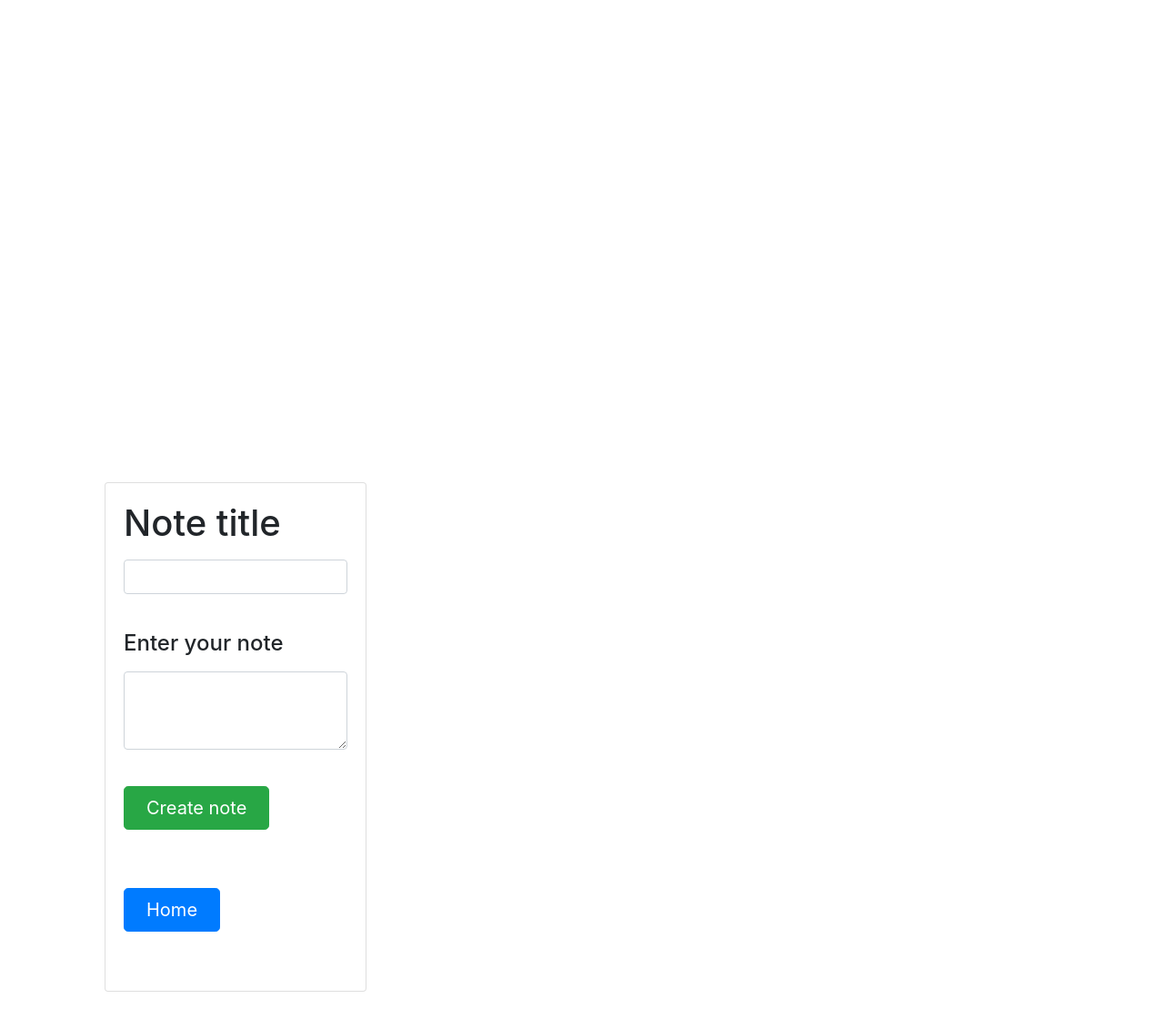
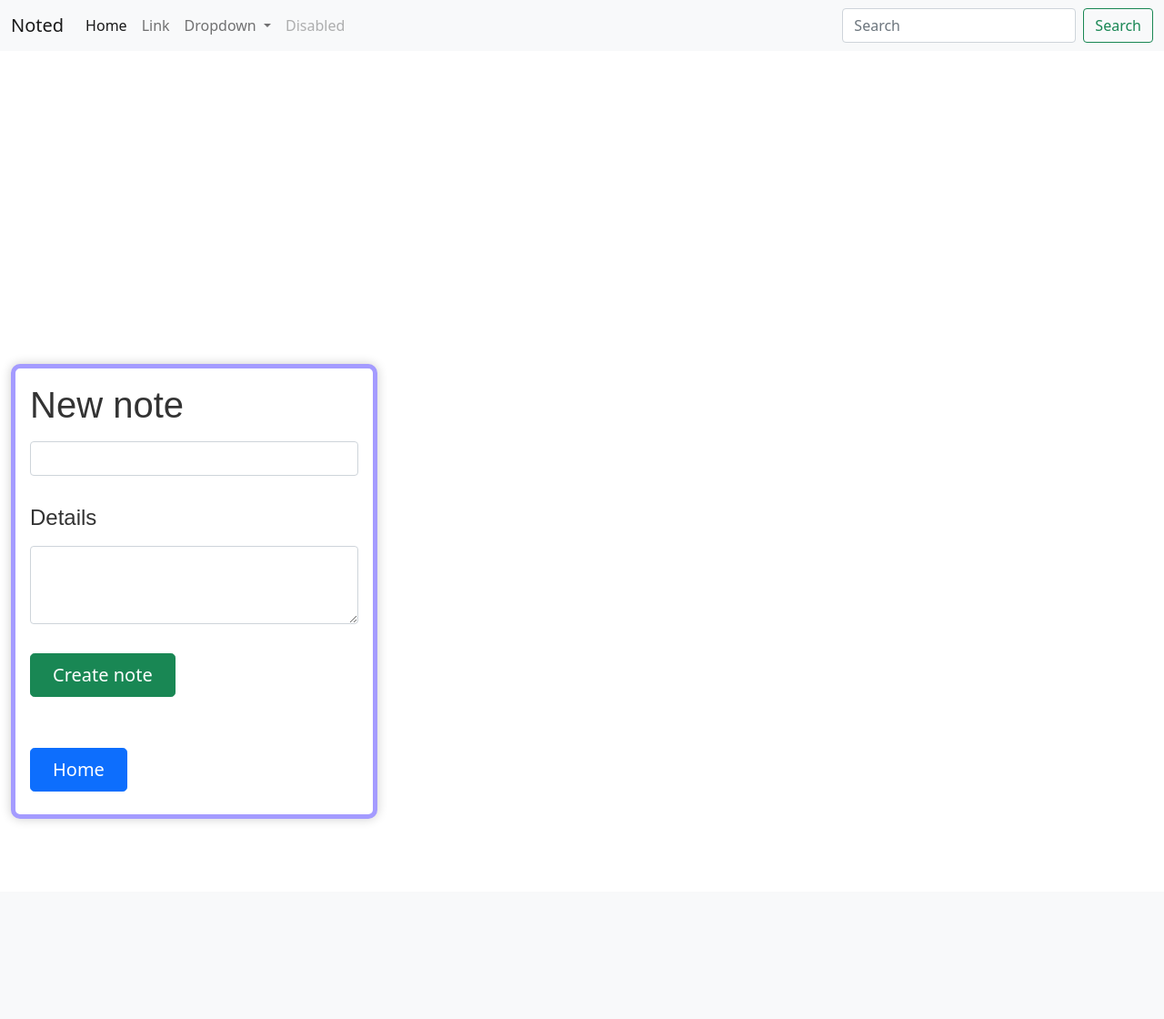
Before and after one commit to msnyman1991/noted, a Flask app: page /all_notes in a window 1280 px wide. Shown: the whole page at 91% size. After the commit the page ends 902 px from the top, so only its background shows below. Run offline with Flask 2, Linux system fonts and the light colour scheme; data that the repository does not hold is empty; some libraries are stand-ins or nearby versions.

Commit message:
updated styling

```diff
--- a/static/styles/style.css
+++ b/static/styles/style.css
@@ -1,7 +1,7 @@
 html,
 body {
-  height: 100%;
-  padding-top: 250px;
+  /* height: 100%; */
+  padding-top: 200px;
   padding-bottom: 40px;
 
 }
@@ -50,3 +50,54 @@ body {
   border-top-left-radius: 0;
   border-top-right-radius: 0;
 }
+
+div.card {
+  position: relative;
+  display: -ms-flexbox;
+  display: flex;
+  -ms-flex-direction: column;
+  flex-direction: column;
+  min-width: 0;
+  word-wrap: break-word;
+  background-color: #fff;
+  background-clip: border-box;
+  border-radius: 10px;
+  overflow: hidden;
+  min-height: 500px;
+  box-shadow: 0 0 12px 0 rgba(0,0,0,0.2);
+}
+
+div.card-create {
+  position: relative;
+  display: -ms-flexbox;
+  display: flex;
+  -ms-flex-direction: column;
+  flex-direction: column;
+  min-width: 0;
+  word-wrap: break-word;
+  background-color: #fff;
+  background-clip: border-box;
+  border-radius: 10px;
+  overflow: hidden;
+  min-height: 500px;
+  border: 5px solid rgb(164 155 255);
+  box-shadow: 0 0 12px 0 rgba(0,0,0,0.2);
+}
+
+h1{
+  color: #333;
+  font-family: Arial, Helvetica, sans-serif;
+
+}
+
+h4{
+  color: #333;
+  font-family: Arial, Helvetica, sans-serif;
+
+}
+
+p{
+  color: #333;
+  font-family: Arial, Helvetica, sans-serif;
+
+}
--- a/templates/all_notes.html
+++ b/templates/all_notes.html
@@ -2,21 +2,56 @@
 <html lang="en">
 <head>
     <link rel="stylesheet" type="text/css" href="static/styles/style.css">
-    <link rel="stylesheet" href="https://stackpath.bootstrapcdn.com/bootstrap/4.3.1/css/bootstrap.min.css" integrity="sha384-ggOyR0iXCbMQv3Xipma34MD+dH/1fQ784/j6cY/iJTQUOhcWr7x9JvoRxT2MZw1T" crossorigin="anonymous">
+    <link href="https://cdn.jsdelivr.net/npm/bootstrap@5.0.2/dist/css/bootstrap.min.css" rel="stylesheet" integrity="sha384-EVSTQN3/azprG1Anm3QDgpJLIm9Nao0Yz1ztcQTwFspd3yD65VohhpuuCOmLASjC" crossorigin="anonymous">
 </head>
 <body>
-
-<div class="container">
+<nav class="navbar fixed-top navbar-expand-lg navbar-light bg-light">
+    <div class="container-fluid">
+        <a class="navbar-brand" href="#">Noted</a>
+        <button class="navbar-toggler" type="button" data-bs-toggle="collapse" data-bs-target="#navbarSupportedContent" aria-controls="navbarSupportedContent" aria-expanded="false" aria-label="Toggle navigation">
+        <span class="navbar-toggler-icon"></span>
+        </button>
+        <div class="collapse navbar-collapse" id="navbarSupportedContent">
+        <ul class="navbar-nav me-auto mb-2 mb-lg-0">
+            <li class="nav-item">
+            <a class="nav-link active" aria-current="page" href="#">Home</a>
+            </li>
+            <li class="nav-item">
+            <a class="nav-link" href="#">Link</a>
+            </li>
+            <li class="nav-item dropdown">
+            <a class="nav-link dropdown-toggle" href="#" id="navbarDropdown" role="button" data-bs-toggle="dropdown" aria-expanded="false">
+                Dropdown
+            </a>
+            <ul class="dropdown-menu" aria-labelledby="navbarDropdown">
+                <li><a class="dropdown-item" href="#">Action</a></li>
+                <li><a class="dropdown-item" href="#">Another action</a></li>
+                <li><hr class="dropdown-divider"></li>
+                <li><a class="dropdown-item" href="#">Something else here</a></li>
+            </ul>
+            </li>
+            <li class="nav-item">
+            <a class="nav-link disabled" href="#" tabindex="-1" aria-disabled="true">Disabled</a>
+            </li>
+        </ul>
+        <form class="d-flex">
+            <input class="form-control me-2" type="search" placeholder="Search" aria-label="Search">
+            <button class="btn btn-outline-success" type="submit">Search</button>
+        </form>
+        </div>
+    </div>
+</nav>
+<div class="container-xxl">
     <div id="myData">
         <div class="col" >
-            <div class="card" style="width: 18rem; height: 35rem; margin:30px">
+            <div class="card-create" >
                 <form method="post" action="create_note">
                     <div class="card-body">
-                        <label for="exampleFormControlInput1" class="form-label"><h1>Note title</h1></label>
+                        <label for="exampleFormControlInput1" class="form-label"><h1>New note</h1></label>
                         <input type="text" class="form-control" name="note_topic">
                     </div>
                     <div class="card-body">
-                        <label for="exampleFormControlTextarea1" class="form-label"><h4>Enter your note</h4></label>
+                        <label for="exampleFormControlTextarea1" class="form-label"><h4>Details</h4></label>
                         <textarea class="form-control" id="exampleFormControlTextarea1" rows="3" type="text" name="note"></textarea>
                     </div>
                     <div class="card-body">
@@ -55,7 +90,7 @@
 
                 var InnerDiv = document.createElement('div');
                 InnerDiv.className = 'card';
-                InnerDiv.setAttribute("style","width:18rem; height:35rem; margin:30px");
+                // InnerDiv.setAttribute("style","width:30rem; height:30rem; margin:30px");
 
                 document.getElementsByTagName('body')[0].appendChild(InnerDiv);
 
```
